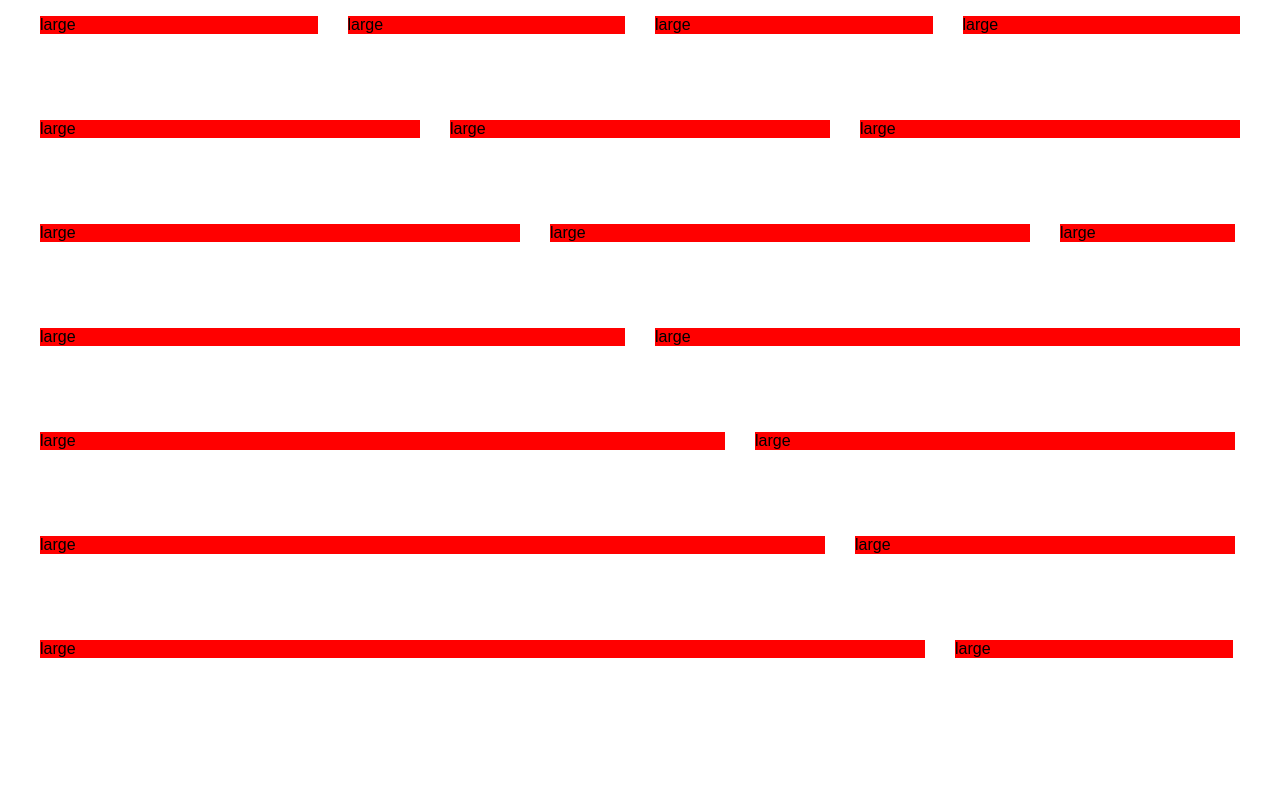
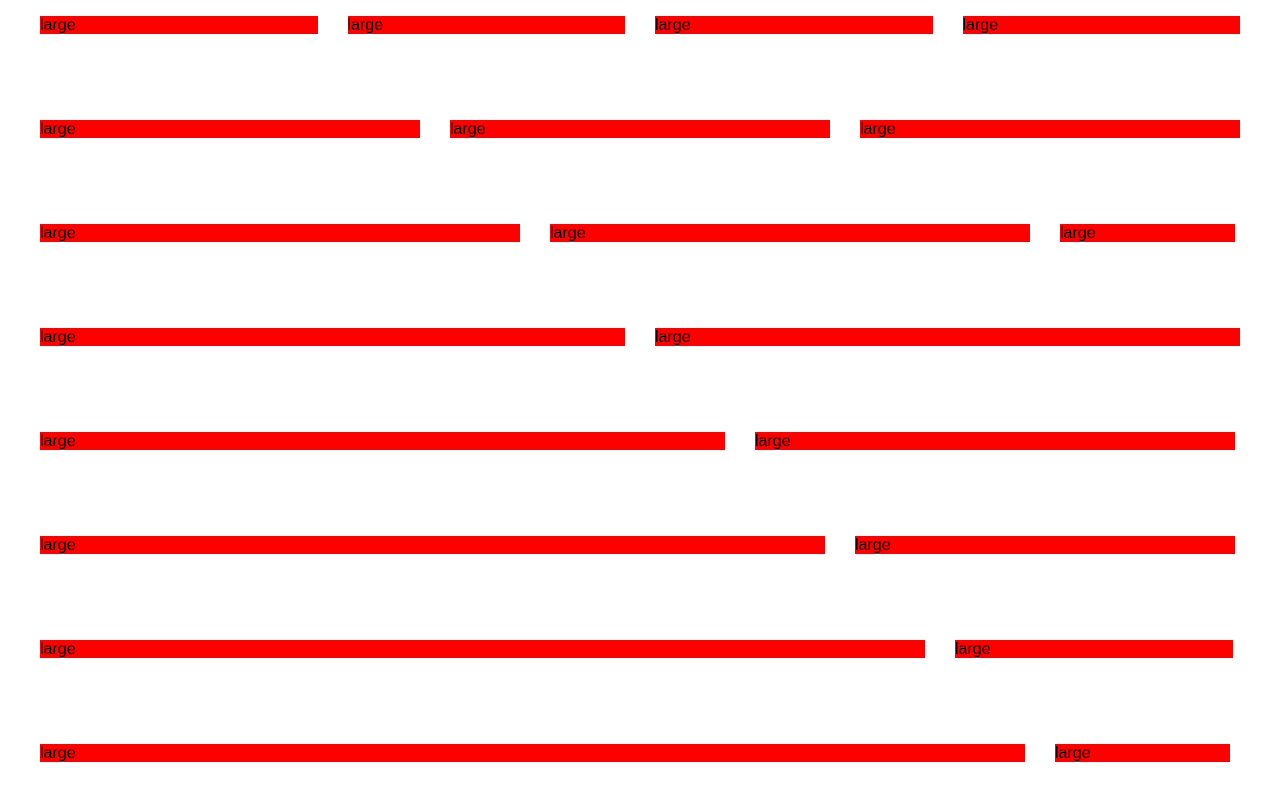
Before and after one commit to SantiagoGuerra/mini-grid, a plain HTML site: page index.html in a window 1280 px wide. Shown: the part 1854-2654 px from the top of the page. Before the commit the page ends 2598 px from the top, so only its background shows below. Drawn offline with Linux system fonts and the light colour scheme.

```diff
--- a/css/styles.css
+++ b/css/styles.css
@@ -215,7 +215,7 @@
   }
 
   .item-large-10 {
-    flex: 0 0 calc((100% / 12) * 10 - 8px);
+    flex: 0 0 calc((100% / 12) * 10 - 15px);
     background: red;
     margin-right: 30px;
     margin-bottom: 30px;
--- a/index.html
+++ b/index.html
@@ -205,6 +205,11 @@
       <div class="item-large-3">large</div>
     </div>
 
+    <div class="container">
+      <div class="item-large-10">large</div>
+      <div class="item-large-2">large</div>
+    </div>
+
 
 
   </div>
```
